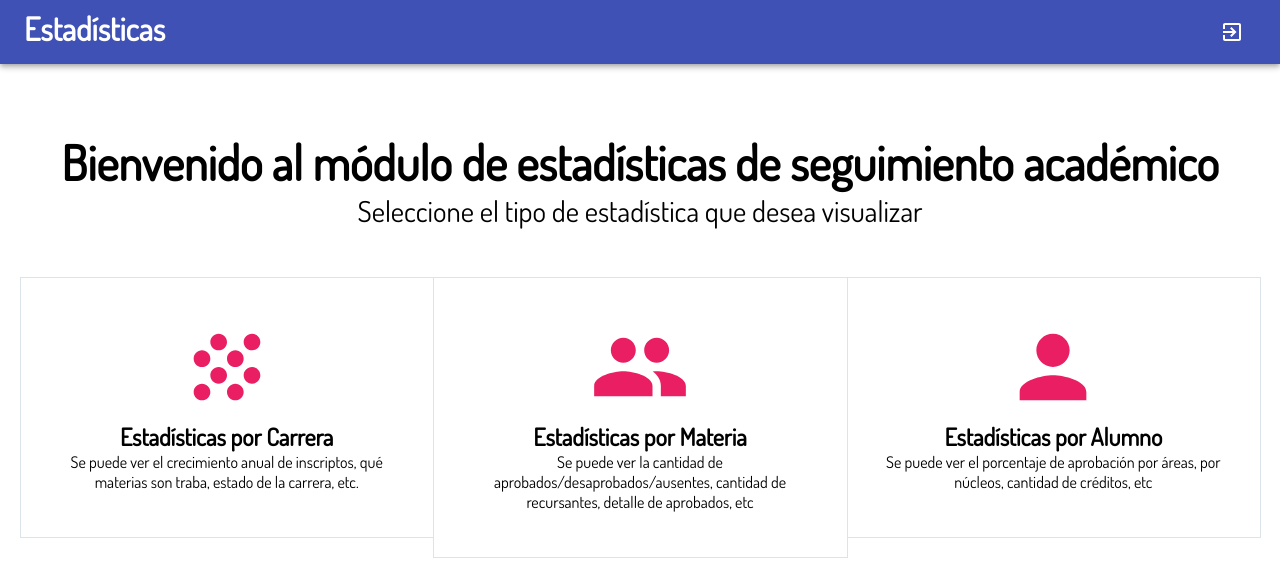
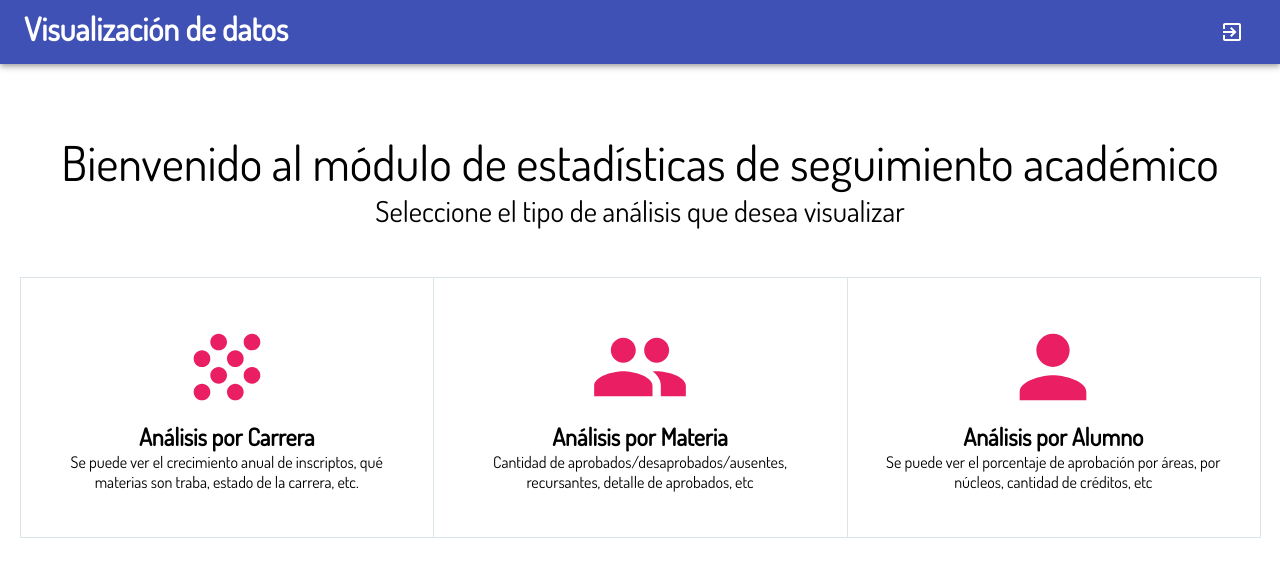
Before and after one commit to nachoyegro/seguimiento-academico-front, a React (Create React App) app: page / in a window 1280 px wide. Shown: the top 576 px of the page. Built offline with nearby package versions, Linux system fonts and the light colour scheme; sample sign-in values are in the browser's storage.

Commit message:
Mejoras notables en UI

```diff
--- a/src/App.css
+++ b/src/App.css
@@ -154,11 +154,37 @@
 .bienvenido {
   font-size: 3rem !important;
   text-align: center;
+}
+
+.espaciado-arriba {
   margin-top: 3rem;
+}
+
+.espaciado-abajo {
+  margin-bottom: 3rem;
 }
 
 .bienvenido-descripcion {
   font-size: 1.8rem !important;
   text-align: center;
-  margin-bottom: 3rem;
 }
+
+.form-estadisticas {
+  width: 100%;
+  max-width: 500px;
+  padding: 40px 24px 45px;
+  margin-top: 0;
+  position: relative;
+  text-align: center;
+  transition: all .5s ease-out;
+}
+
+.form-estadisticas-input {
+  margin-bottom: 10px !important;
+}
+
+.chart {
+  width: '100%';
+  height: 300px;
+  margin-bottom: 2rem;
+}
--- a/src/components/CustomChart.js
+++ b/src/components/CustomChart.js
@@ -10,8 +10,9 @@ class CustomChart extends BaseComponent {
 
     renderContainer(data) {
         return (
-            <div style={{ width: '100%', height: 300 }}>
-                <h1>{this.props.titulo}</h1>
+            <div className="chart">
+                <hr></hr>
+                <h1 className="bienvenido-descripcion">{this.props.titulo}</h1>
                 <ResponsiveContainer>
                     {this.renderChart(data)}
                 </ResponsiveContainer>
--- a/src/components/NavBar.js
+++ b/src/components/NavBar.js
@@ -37,7 +37,7 @@ class NavBar extends Component {
                             container
                             spacing={24}>
                             <Grid item>
-                                <h1>Estadísticas</h1>
+                                <h1>Visualización de datos</h1>
                             </Grid>
                             <Grid item>
                                 <div>
--- a/src/pages/Estadisticas.js
+++ b/src/pages/Estadisticas.js
@@ -6,7 +6,10 @@ class Estadisticas extends BasePage {
     renderPage = () => {
         return (
             <div>
-                {this.renderForm()}
+                <p className="bienvenido">{this.titulo}</p>
+                <div className="form-estadisticas center">
+                    {this.renderForm()}
+                </div>
                 {this.renderEstadisticas()}
             </div>
         )
--- a/src/pages/EstadisticasAlumnoPage.js
+++ b/src/pages/EstadisticasAlumnoPage.js
@@ -8,6 +8,10 @@ import Button from '@material-ui/core/Button';
 
 class EstadisticasAlumnoPage extends Estadisticas {
 
+  constructor(props) {
+    super(props);
+    this.titulo = 'Análisis por alumno'
+  }
 
   state = {
     carrera: '',
@@ -27,7 +31,7 @@ class EstadisticasAlumnoPage extends Estadisticas {
   renderForm = () => {
     return (
       <form onSubmit={e => this.submit(e)}>
-        <FormControl fullWidth>
+        <FormControl className="form-estadisticas-input" fullWidth>
           <TextField id="carrera"
             label="Carrera"
             variant="outlined"
@@ -36,7 +40,7 @@ class EstadisticasAlumnoPage extends Estadisticas {
               shrink: true,
             }} />
         </FormControl>
-        <FormControl fullWidth>
+        <FormControl className="form-estadisticas-input" fullWidth>
           <TextField id="alumno"
             label="Alumno"
             variant="outlined"
@@ -45,7 +49,7 @@ class EstadisticasAlumnoPage extends Estadisticas {
               shrink: true,
             }} />
         </FormControl>
-        <FormControl fullWidth>
+        <FormControl className="form-estadisticas-input" fullWidth>
           <TextField id="plan"
             label="Plan"
             variant="outlined"
@@ -54,7 +58,7 @@ class EstadisticasAlumnoPage extends Estadisticas {
               shrink: true,
             }} />
         </FormControl>
-        <FormControl fullWidth>
+        <FormControl className="form-estadisticas-input" fullWidth>
           <TextField id="fecha_inicio"
             label="Fecha Inicio"
             type="date"
@@ -63,7 +67,7 @@ class EstadisticasAlumnoPage extends Estadisticas {
               shrink: true,
             }} />
         </FormControl>
-        <FormControl fullWidth>
+        <FormControl className="form-estadisticas-input" fullWidth>
           <TextField id="fecha_fin"
             label="Fecha Fin"
             type="date"
--- a/src/pages/EstadisticasCarreraPage.js
+++ b/src/pages/EstadisticasCarreraPage.js
@@ -6,6 +6,11 @@ import FormControl from '@material-ui/core/FormControl';
 import Button from '@material-ui/core/Button';
 
 class EstadisticasCarreraPage extends Estadisticas {
+
+  constructor(props) {
+    super(props);
+    this.titulo = 'Análisis por carrera'
+  }
 
 
   state = {
@@ -22,7 +27,7 @@ class EstadisticasCarreraPage extends Estadisticas {
   renderForm = () => {
     return (
       <form onSubmit={e => this.submit(e)}>
-        <FormControl fullWidth>
+        <FormControl className="form-estadisticas-input" fullWidth>
           <TextField id="carrera"
             label="Carrera"
             variant="outlined"
--- a/src/pages/EstadisticasMateriaPage.js
+++ b/src/pages/EstadisticasMateriaPage.js
@@ -6,6 +6,11 @@ import Button from '@material-ui/core/Button';
 import Estadisticas from './Estadisticas';
 
 class EstadisticasMateriaPage extends Estadisticas {
+
+    constructor(props) {
+        super(props);
+        this.titulo = 'Análisis por materia'
+    }
 
 
     state = {
@@ -25,7 +30,7 @@ class EstadisticasMateriaPage extends Estadisticas {
     renderForm = () => {
         return (
             <form onSubmit={e => this.submit(e)}>
-                <FormControl fullWidth>
+                <FormControl className="form-estadisticas-input" fullWidth>
                     <TextField id="carreras"
                         label="Carreras"
                         variant="outlined"
@@ -34,7 +39,7 @@ class EstadisticasMateriaPage extends Estadisticas {
                             shrink: true,
                         }} />
                 </FormControl>
-                <FormControl fullWidth>
+                <FormControl className="form-estadisticas-input" fullWidth>
                     <TextField id="materia"
                         label="Materia"
                         variant="outlined"
@@ -43,7 +48,7 @@ class EstadisticasMateriaPage extends Estadisticas {
                             shrink: true,
                         }} />
                 </FormControl>
-                <FormControl fullWidth>
+                <FormControl className="form-estadisticas-input" fullWidth>
                     <TextField id="fecha_inicio"
                         label="Fecha Inicio"
                         type="date"
@@ -52,7 +57,7 @@ class EstadisticasMateriaPage extends Estadisticas {
                             shrink: true,
                         }} />
                 </FormControl>
-                <FormControl fullWidth>
+                <FormControl className="form-estadisticas-input" fullWidth>
                     <TextField id="fecha_fin"
                         label="Fecha Fin"
                         type="date"
--- a/src/pages/HomePage.js
+++ b/src/pages/HomePage.js
@@ -31,14 +31,14 @@ class HomePage extends BasePage {
         const { classes, nombre } = this.props;
         return (
             <div>
-                <h1 className="bienvenido">Bienvenido al módulo de estadísticas de seguimiento académico</h1>
-                <p className="bienvenido-descripcion">Seleccione el tipo de estadística que desea visualizar</p>
+                <p className="bienvenido espaciado-arriba">Bienvenido al módulo de estadísticas de seguimiento académico</p>
+                <p className="bienvenido-descripcion espaciado-abajo">Seleccione el tipo de análisis que desea visualizar</p>
                 <div className="columns is-gapless">
                     <div className="column">
                         <Link to="/estadisticas-carrera" style={{ textDecoration: 'none', color: 'inherit' }}>
                             <div className="service-box">
                                 <GrainIcon style={{ fontSize: 100, color: pink[500] }}></GrainIcon>
-                                <h2 className="titulo-recuadro">Estadísticas por Carrera</h2>
+                                <h2 className="titulo-recuadro">Análisis por Carrera</h2>
                                 <p className="texto-recuadro">Se puede ver el crecimiento anual de inscriptos, qué materias son traba, estado de la carrera, etc.</p>
                             </div>
                         </Link>
@@ -47,8 +47,8 @@ class HomePage extends BasePage {
                         <Link to="/estadisticas-materia" style={{ textDecoration: 'none', color: 'inherit' }}>
                             <div className="service-box">
                                 <GroupIcon style={{ fontSize: 100, color: pink[500] }}></GroupIcon>
-                                <h2 className="titulo-recuadro">Estadísticas por Materia</h2>
-                                <p className="texto-recuadro">Se puede ver la cantidad de aprobados/desaprobados/ausentes, cantidad de recursantes, detalle de aprobados, etc</p>
+                                <h2 className="titulo-recuadro">Análisis por Materia</h2>
+                                <p className="texto-recuadro">Cantidad de aprobados/desaprobados/ausentes, recursantes, detalle de aprobados, etc</p>
                             </div>
                         </Link>
                     </div>
@@ -56,7 +56,7 @@ class HomePage extends BasePage {
                         <Link to="/estadisticas-alumno" style={{ textDecoration: 'none', color: 'inherit' }}>
                             <div className="service-box">
                                 <PersonIcon style={{ fontSize: 100, color: pink[500] }}></PersonIcon>
-                                <h2 className="titulo-recuadro">Estadísticas por Alumno</h2>
+                                <h2 className="titulo-recuadro">Análisis por Alumno</h2>
                                 <p className="texto-recuadro">Se puede ver el porcentaje de aprobación por áreas, por núcleos, cantidad de créditos, etc</p>
                             </div>
                         </Link>
```
